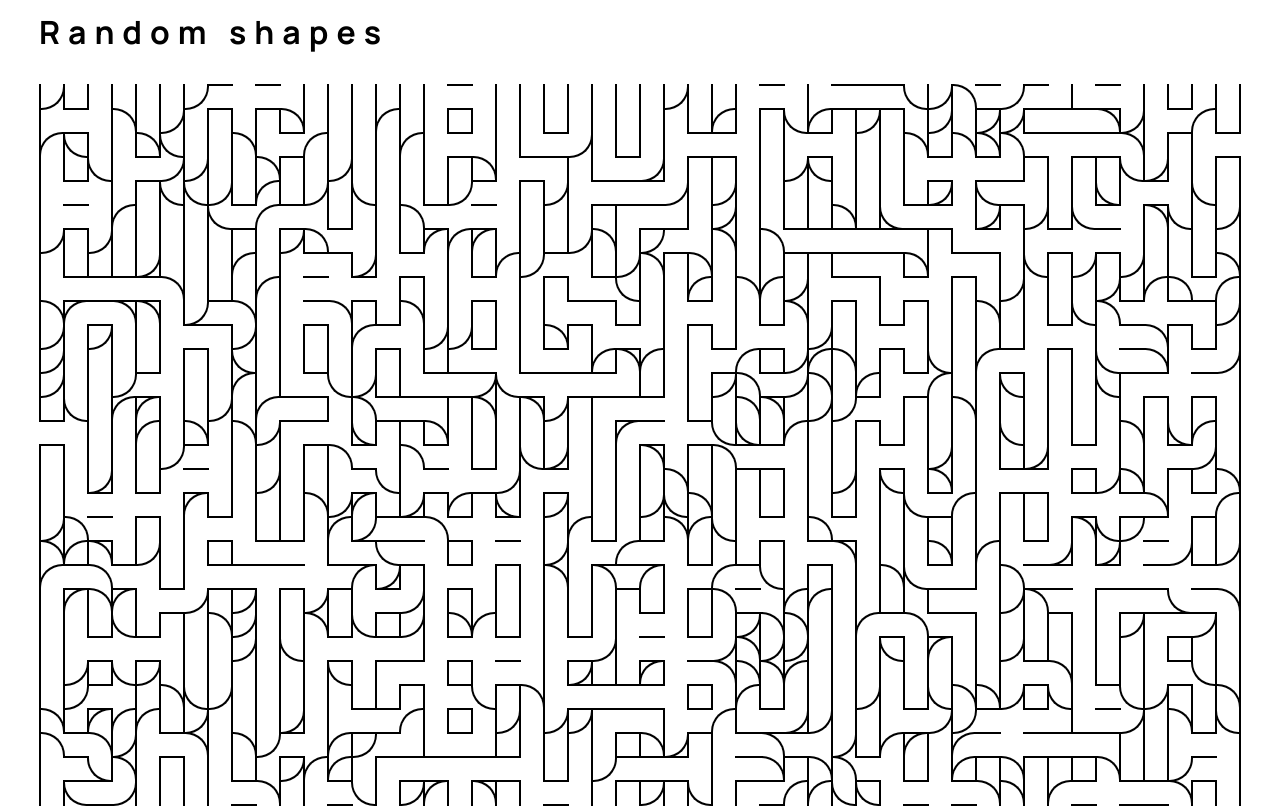
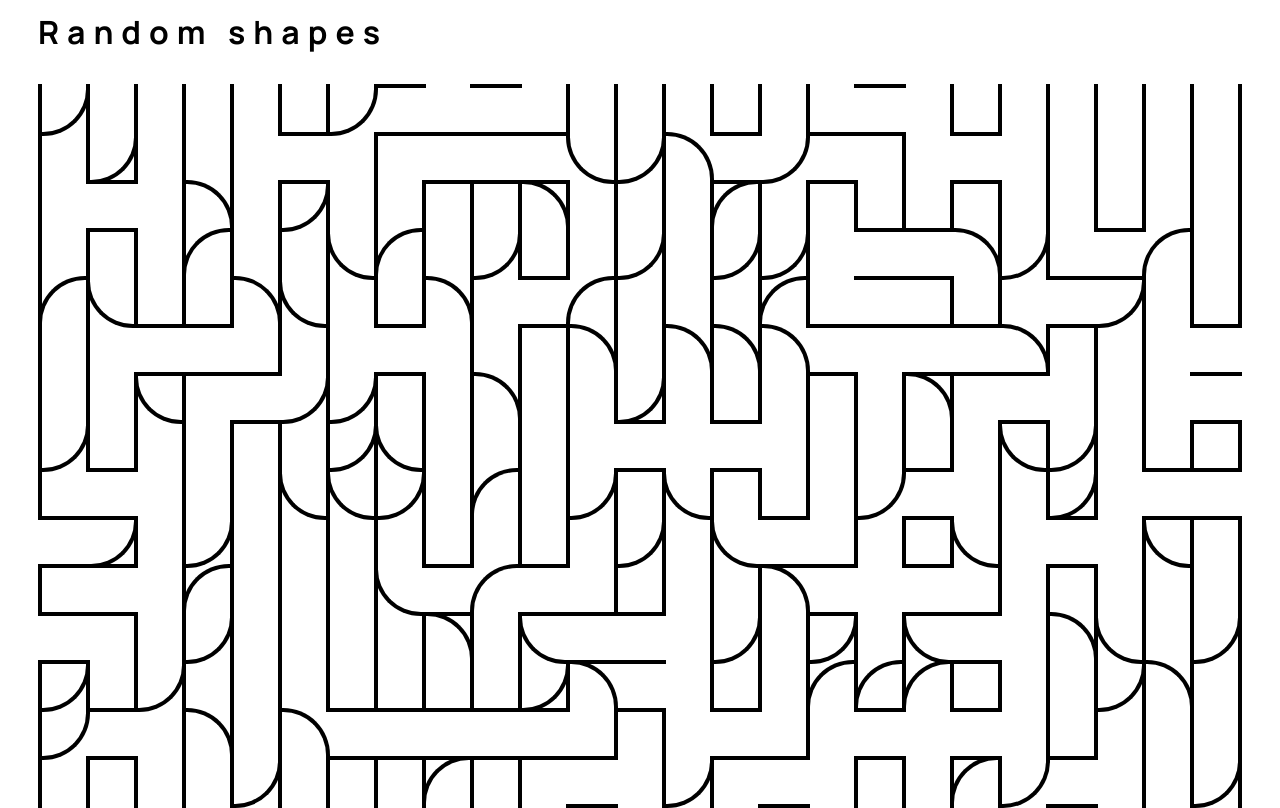
Before and after one commit to lapaset/beach, a Next.js app: page /beach/ in a window 1280 px wide. Built offline with nearby package versions, Linux system fonts and the light colour scheme.

Commit message:
Fix cell size

```diff
--- a/components/RandomisedGrid/RandomisedGrid.tsx
+++ b/components/RandomisedGrid/RandomisedGrid.tsx
@@ -13,7 +13,7 @@ import Item from '../Item/Item'
 
 const RandomisedGrid: FC = () => {
   const screenSize = useScreenSize()
-  const device = screenSize.width < breakpoints.mobile ? 'desktop' : 'mobile'
+  const device = screenSize.width < breakpoints.mobile ? 'mobile' : 'desktop'
   const { ...rest } = getConstants(device)
   const { border, cellWithBorder, cellWithBorders } = rest
 
```
